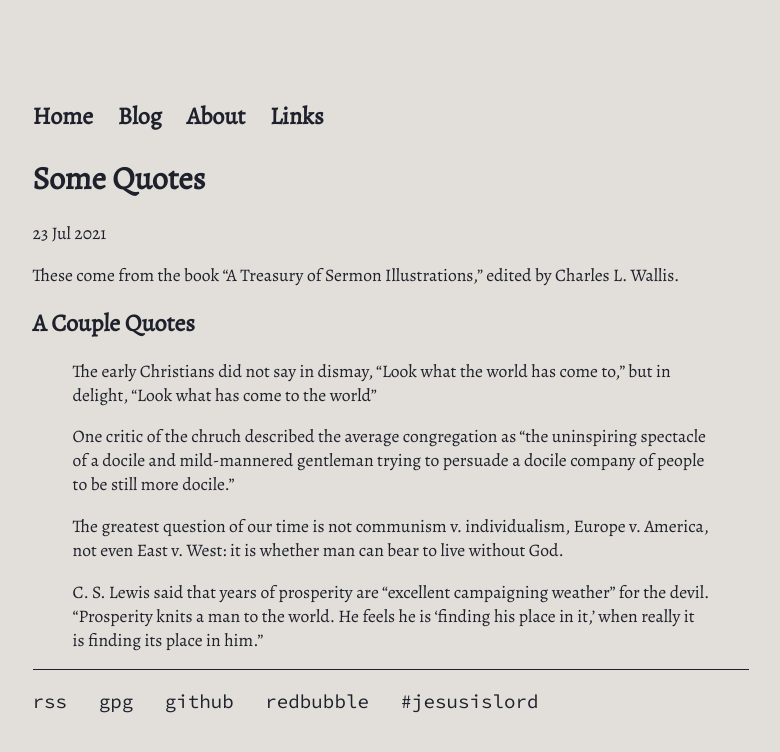
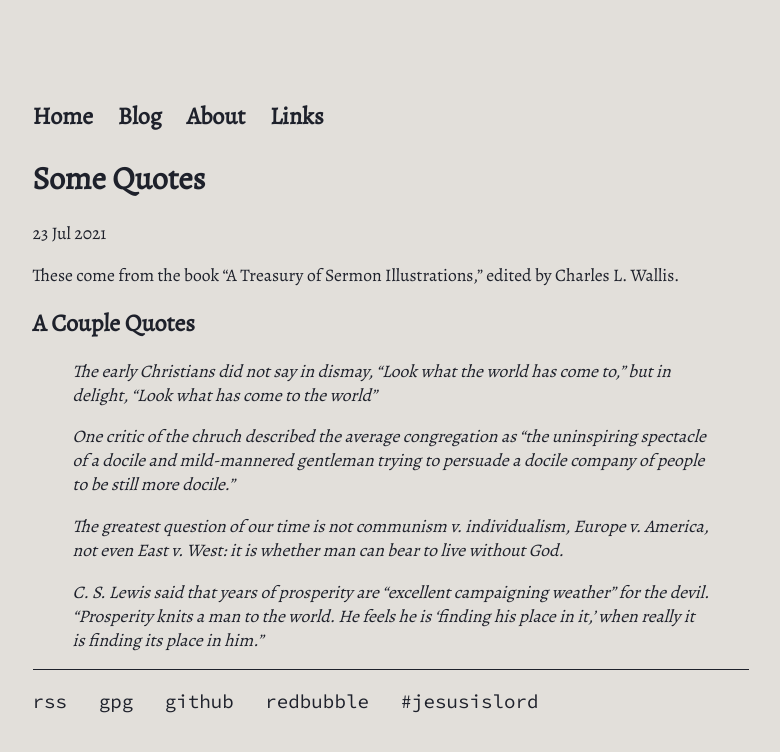
Before and after one commit to codyilardo/codyilardo.github.io, a Jekyll site: the page built from _posts/2021-07-23-some-quotes.md, in a window 1280 px wide. Shown: the top 752 px of the page, without its empty margins (249-1029 px from the left). Built offline with Jekyll 4.4.1, drawn with Linux system fonts in a browser that asks for light colours.

```diff
--- a/css/main.css
+++ b/css/main.css
@@ -41,6 +41,10 @@ a {
 
 a:hover {
     color: var(--accent);
+}
+
+blockquote {
+    font-style: italic !important;
 }
 
 a.hero-link {
```
Also changed, not shown: links/index.html (+6 -4 lines).
